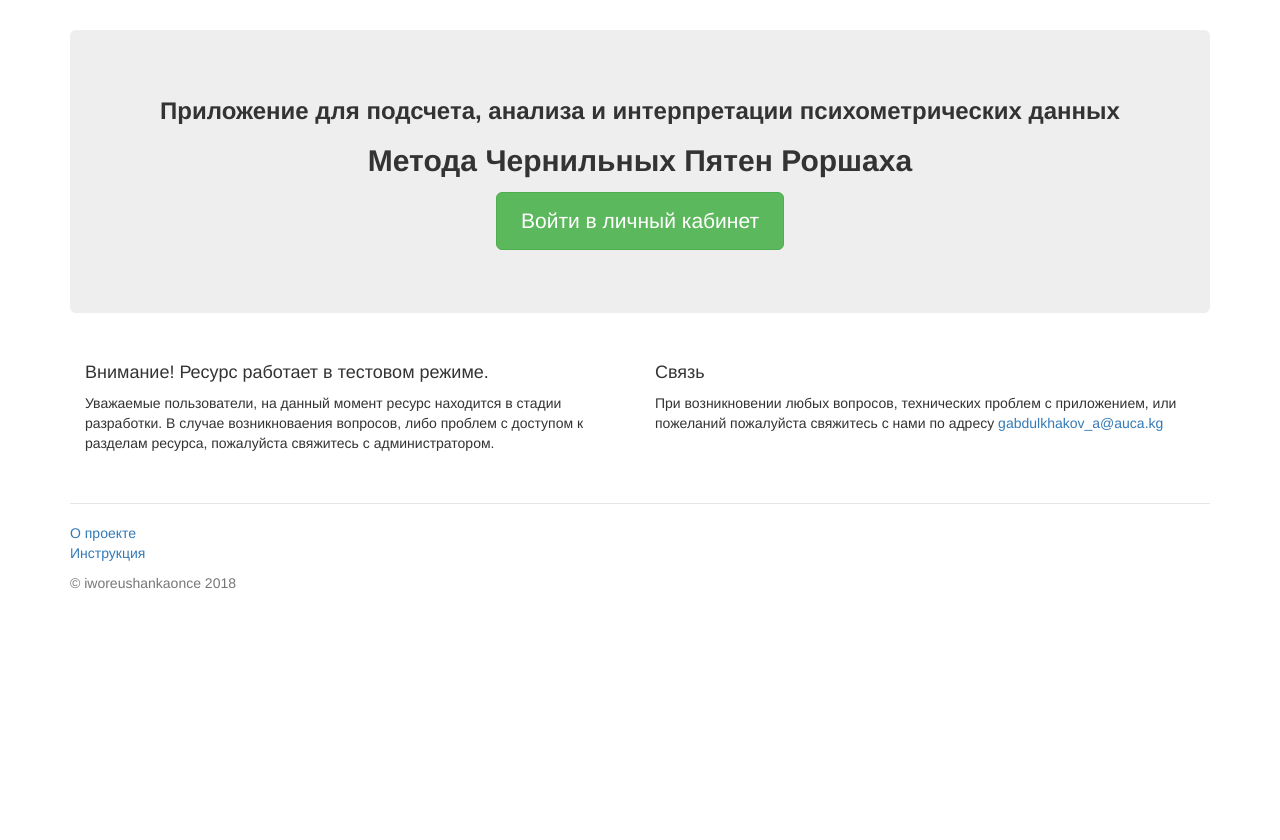
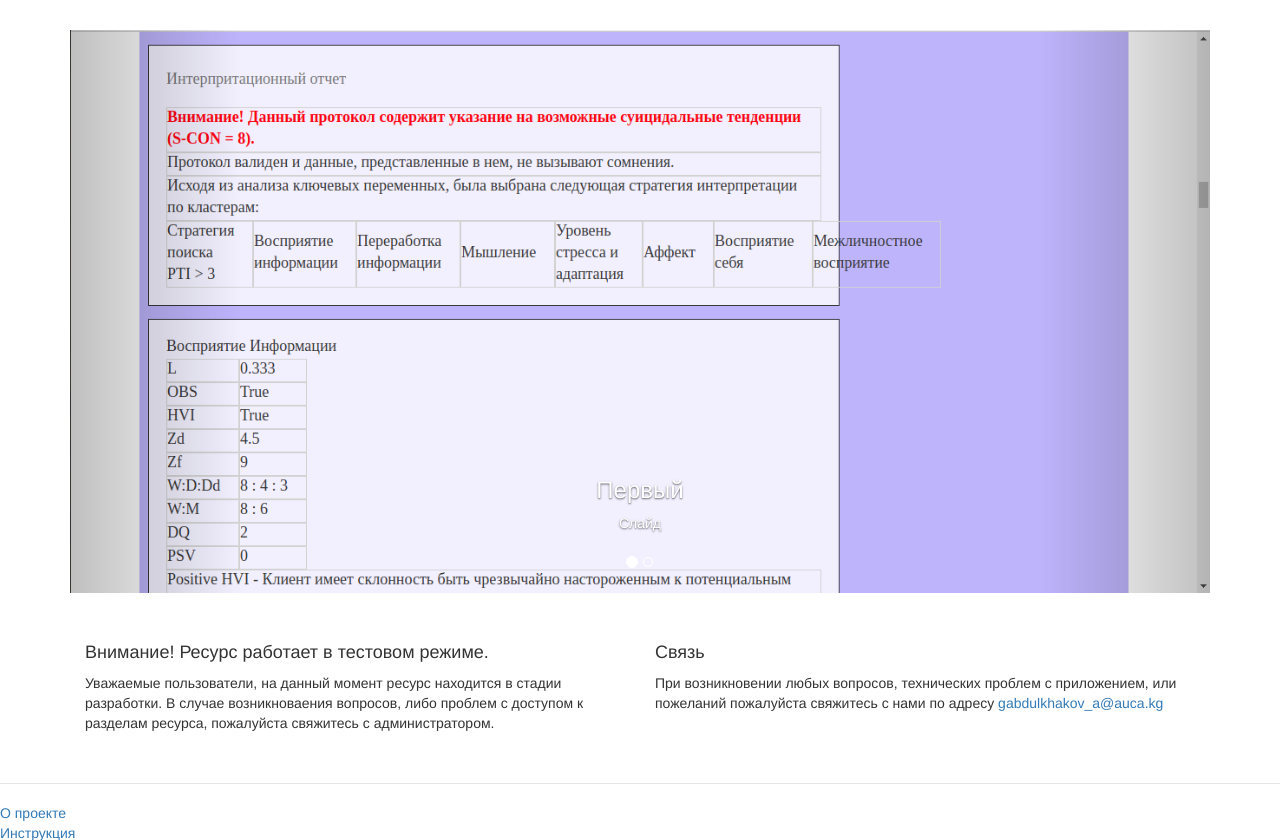
Before and after one commit to ZivMahluf/rimanalytics, a Python web app: template templates/index.html in a window 1280 px wide. Shown: the part 101-941 px from the top of the page. Before the commit the page ends 690 px from the top, so only its background shows below. Run offline with Jinja, Linux system fonts and the light colour scheme; the template is opened without the code that fills it, so the values that code supplies are empty.

```diff
--- a/templates/index.html
+++ b/templates/index.html
@@ -1,5 +1,5 @@
 {% include "header.html" %}
-
+<!--
 <div class="jumbotron">
     <h3><b>Приложение для подсчета, анализа и интерпретации психометрических данных</b></h3>
     <h2><b>Метода Чернильных Пятен Роршаха</b></h2>
@@ -7,6 +7,44 @@
     <p><a class="btn btn-lg btn-success" href="showLogIn" role="button">Войти в личный кабинет</a>
     </p>
 </div>
+-->
+
+<div id="carousel" class="carousel slide">
+    <o1 class="carousel-indicators">
+        <li class="active" data-target="#carousel" data-slide-to="0"></li>
+        <li data-target="#carousel" data-slide-to="1"></li>
+    </o1>
+
+
+    <div class="carousel-inner">
+
+        <div class="item active">
+            <img src="/static/img/img2.png" alt="">
+            <div class="carousel-caption">
+                <h3>Первый</h3>
+                <p>Слайд</p>
+            </div>
+        </div>
+
+        <div class="item">
+            <img src="/static/img/img.png" alt="">
+            <div class="carousel-caption">
+                <h3>Второй</h3>
+                <p>Слайд</p>
+
+            </div>
+        </div>
+
+    </div>
+    <a href="#carousel" class="left carousel-control" data-slide="prev">
+        <span></span>
+    </a>
+
+    <a href="#carousel" class="right carousel-control" data-slide="next">
+        <span></span>
+    </a>
+</div>
+
 
 <div class="row marketing">
     <div class="col-lg-6">
@@ -25,4 +63,5 @@
 
     </div>
 </div>
+</div>
 {% include "footer.html" %}
```
